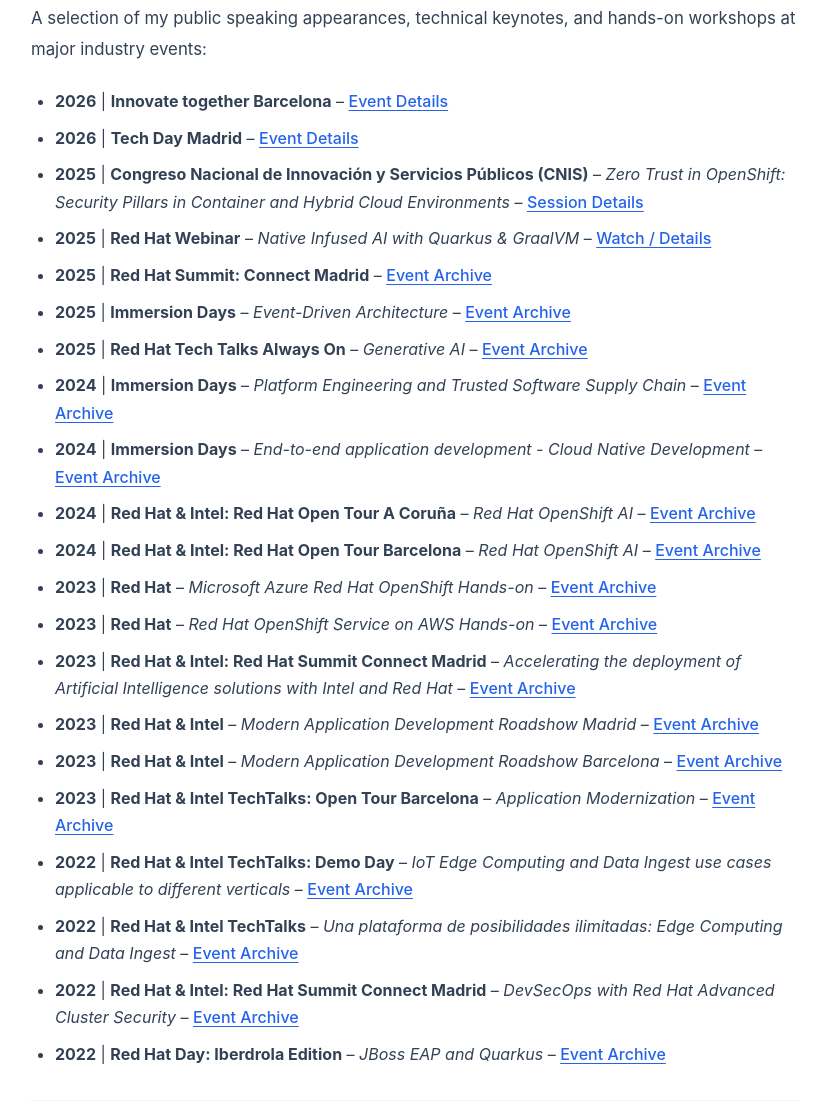
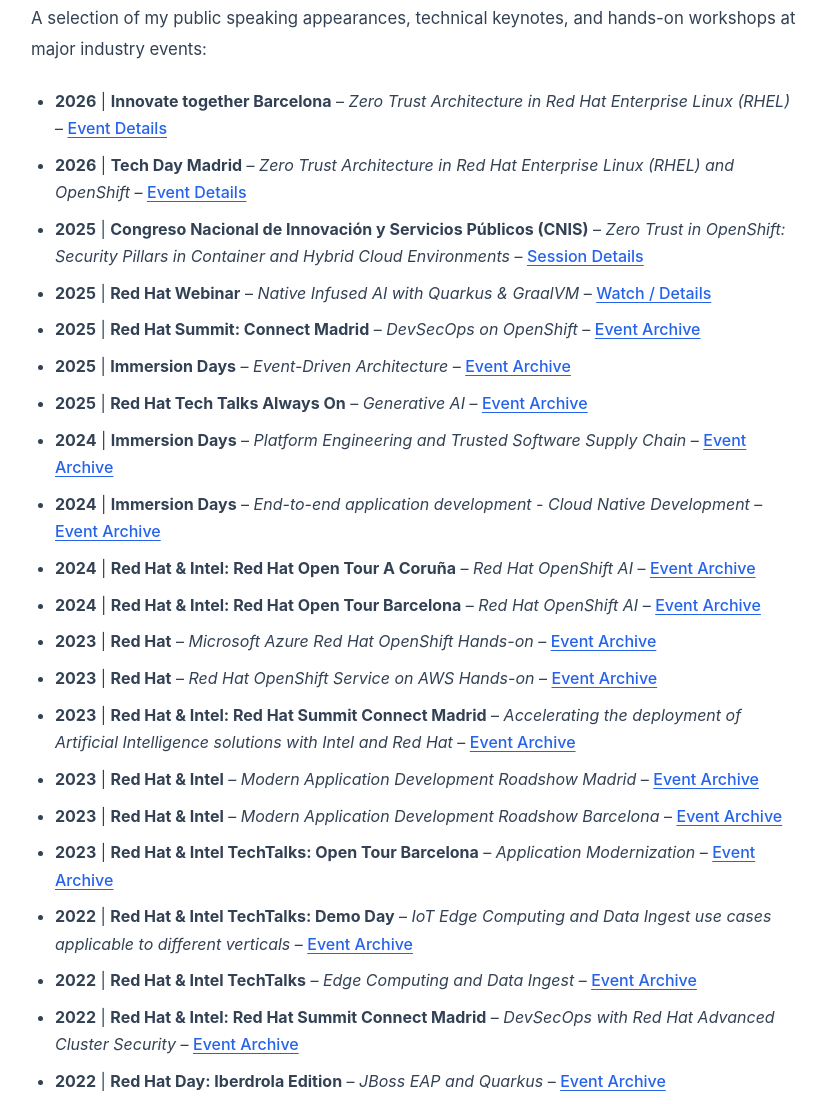
Before and after one commit to aolle/aolle.github.io, an Astro site: page /about in a window 1280 px wide. Shown: the part 1789-2893 px from the top of the page, without its empty margins (225-1045 px from the left). Built offline with nearby package versions, Linux system fonts and the light colour scheme; Astro itself is replaced by a stand-in of ours.

Commit message:
add description

```diff
--- a/src/pages/about.astro
+++ b/src/pages/about.astro
@@ -56,11 +56,11 @@
         A selection of my public speaking appearances, technical keynotes, and hands-on workshops at major industry events:
       </p>
       <ul>
-        <li><strong>2026</strong> | <strong>Innovate together Barcelona</strong> – <a href="https://reg.experiences.redhat.com/flow/redhat/3435200/fieldeventsregapproveform/page/landingregistrationpage?sc_cid=RHCTE1260000472798" target="_blank" rel="noopener noreferrer">Event Details</a></li>
-        <li><strong>2026</strong> | <strong>Tech Day Madrid</strong> – <a href="https://reg.experiences.redhat.com/flow/redhat/3380450/fieldeventsregapproveform/page/landingregistrationpage" target="_blank" rel="noopener noreferrer">Event Details</a></li>
+        <li><strong>2026</strong> | <strong>Innovate together Barcelona</strong> – <em>Zero Trust Architecture in Red Hat Enterprise Linux (RHEL)</em> – <a href="https://reg.experiences.redhat.com/flow/redhat/3435200/fieldeventsregapproveform/page/landingregistrationpage?sc_cid=RHCTE1260000472798" target="_blank" rel="noopener noreferrer">Event Details</a></li>
+        <li><strong>2026</strong> | <strong>Tech Day Madrid</strong> – <em>Zero Trust Architecture in Red Hat Enterprise Linux (RHEL) and OpenShift</em> – <a href="https://reg.experiences.redhat.com/flow/redhat/3380450/fieldeventsregapproveform/page/landingregistrationpage" target="_blank" rel="noopener noreferrer">Event Details</a></li>
         <li><strong>2025</strong> | <strong>Congreso Nacional de Innovación y Servicios Públicos (CNIS)</strong> – <em>Zero Trust in OpenShift: Security Pillars in Container and Hybrid Cloud Environments</em> – <a href="https://www.cnis.es/sessions/demo-zero-trust-en-openshift-pilares-de-seguridad-en-entornos-de-contenedores-y-nube-hibrida/" target="_blank" rel="noopener noreferrer">Session Details</a> <!-- https://www.youtube.com/watch?v=Q5MS7OuYUFo --></li>
         <li><strong>2025</strong> | <strong>Red Hat Webinar</strong> – <em>Native Infused AI with Quarkus & GraalVM</em> – <a href="https://www.redhat.com/es/events/webinar/native-ai-infusion-with-quarkus-and-graalvm" target="_blank" rel="noopener noreferrer">Watch / Details</a></li>
-        <li><strong>2025</strong> | <strong>Red Hat Summit: Connect Madrid</strong> – <a href="https://web.archive.org/web/20251107114403/https://www.redhat.com/en/summit/connect/emea/madrid-2025" target="_blank" rel="noopener noreferrer">Event Archive</a></li>
+        <li><strong>2025</strong> | <strong>Red Hat Summit: Connect Madrid</strong> – <em>DevSecOps on OpenShift</em> – <a href="https://web.archive.org/web/20251107114403/https://www.redhat.com/en/summit/connect/emea/madrid-2025" target="_blank" rel="noopener noreferrer">Event Archive</a></li>
         <li><strong>2025</strong> | <strong>Immersion Days</strong> – <em>Event-Driven Architecture</em> – <a href="https://web.archive.org/web/20251107113123/https://events.redhat.com/profile/form/index.cfm?PKformID=0x1313395abcd" target="_blank" rel="noopener noreferrer">Event Archive</a></li>
         <li><strong>2025</strong> | <strong>Red Hat Tech Talks Always On</strong> – <em>Generative AI</em> – <a href="https://web.archive.org/web/20250228215104/https://events.redhat.com/profile/form/index.cfm?PKformID=0x1322534abcd" target="_blank" rel="noopener noreferrer">Event Archive</a> <!--https://events.redhat.com/profile/form/index.cfm?PKformID=0x1322458abcd--></li>
         <li><strong>2024</strong> | <strong>Immersion Days</strong> – <em>Platform Engineering and Trusted Software Supply Chain</em> – <a href="https://web.archive.org/web/20241212233941/https://events.redhat.com/profile/form/index.cfm?PKformID=0x1131869abcd" target="_blank" rel="noopener noreferrer">Event Archive</a></li>
@@ -74,7 +74,7 @@
         <li><strong>2023</strong> | <strong>Red Hat & Intel</strong> – <em>Modern Application Development Roadshow Barcelona</em> – <a href="https://web.archive.org/web/20230716101418/https://events.redhat.com/profile/form/index.cfm?PKformID=0x8427460001" target="_blank" rel="noopener noreferrer">Event Archive</a></li>
         <li><strong>2023</strong> | <strong>Red Hat & Intel TechTalks: Open Tour Barcelona</strong> – <em>Application Modernization</em> – <a href="https://web.archive.org/web/20230612162837/https://events.redhat.com/profile/form/index.cfm?PKformID=0x813201abcd&sc_cid=7013a000003DQb2AAG" target="_blank" rel="noopener noreferrer">Event Archive</a></li>
         <li><strong>2022</strong> | <strong>Red Hat & Intel TechTalks: Demo Day</strong> – <em>IoT Edge Computing and Data Ingest use cases applicable to different verticals</em> – <a href="https://web.archive.org/web/20230716101236/https://events.redhat.com/profile/form/index.cfm?PKformID=0x5643010001" target="_blank" rel="noopener noreferrer">Event Archive</a></li>
-        <li><strong>2022</strong> | <strong>Red Hat & Intel TechTalks</strong> – <em>Una plataforma de posibilidades ilimitadas: Edge Computing and Data Ingest</em> – <a href="https://web.archive.org/web/20230716101150/https://events.redhat.com/profile/form/index.cfm?PKformID=0x5741620001" target="_blank" rel="noopener noreferrer">Event Archive</a></li>
+        <li><strong>2022</strong> | <strong>Red Hat & Intel TechTalks</strong> – <em>Edge Computing and Data Ingest</em> – <a href="https://web.archive.org/web/20230716101150/https://events.redhat.com/profile/form/index.cfm?PKformID=0x5741620001" target="_blank" rel="noopener noreferrer">Event Archive</a></li>
         <li><strong>2022</strong> | <strong>Red Hat & Intel: Red Hat Summit Connect Madrid</strong> – <em>DevSecOps with Red Hat Advanced Cluster Security</em> – <a href="https://web.archive.org/web/20220930061613/https://www.redhat.com/es/events/summit-connect-madrid-2022?sc_cid=7013a00000317uGAAQ" target="_blank" rel="noopener noreferrer">Event Archive</a></li>
         <li><strong>2022</strong> | <strong>Red Hat Day: Iberdrola Edition</strong> – <em>JBoss EAP and Quarkus</em> – <a href="https://web.archive.org/web/20230716101542/https://events.redhat.com/profile/form/index.cfm?PKformID=0x695116abcd" target="_blank" rel="noopener noreferrer">Event Archive</a></li>
       </ul>
```
